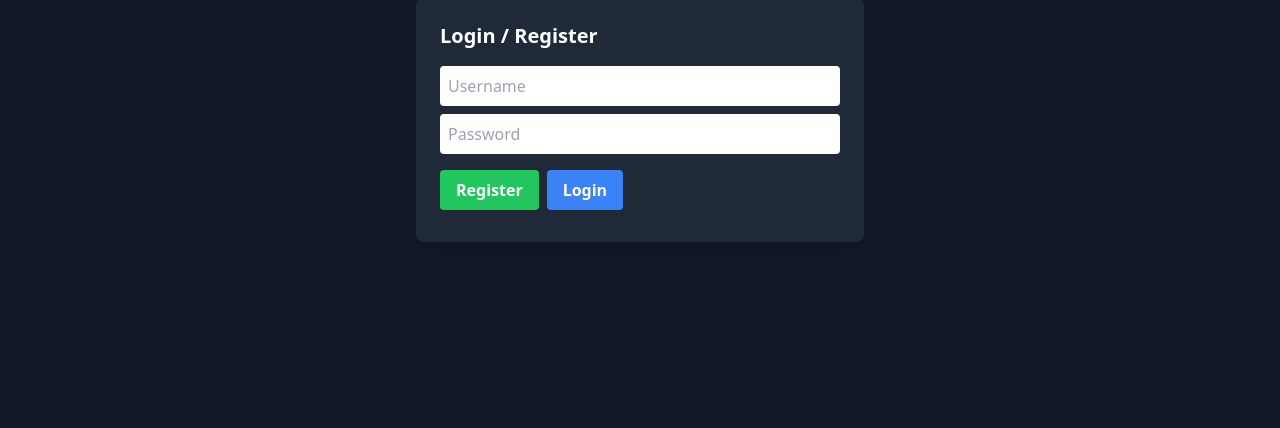
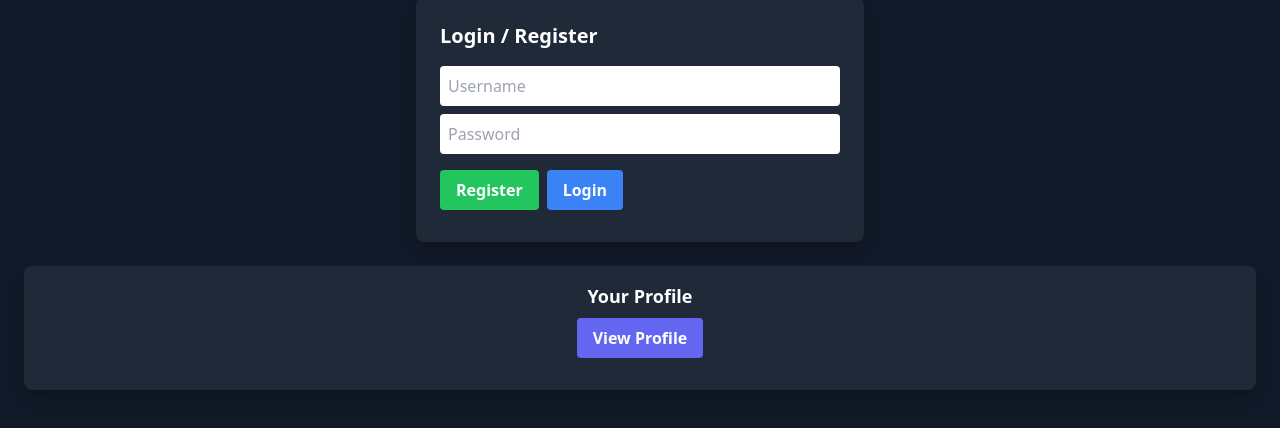
Before and after one commit to ayush-635/IntervarsityHackathon, a website: page src/front end/index.html in a window 1280 px wide. Shown: the part 90-518 px from the top of the page. Drawn offline with nearby package versions, Linux system fonts and the light colour scheme.

Commit message:
view profile added

```diff
--- a/src/front end/index.html
+++ b/src/front end/index.html
@@ -264,5 +264,35 @@ async function getUsername() {
   return data.username;
 }
 </script>
+<div class="bg-gray-800 p-4 rounded-lg shadow-lg w-full text-center mb-4">
+  <h2 class="text-lg font-bold mb-2">Your Profile</h2>
+  <button onclick="showProfile()" class="bg-indigo-500 hover:bg-indigo-600 px-4 py-2 rounded font-semibold mb-2">
+    View Profile
+  </button>
+  <div id="profile-info" class="text-left mt-2"></div>
+</div>
+<script>
+  async function showProfile() {
+    if (!token) {
+        alert("Please login first!");
+        return;
+    }
+
+    const res = await fetch("/me", {
+        headers: { "Authorization": "Bearer " + token }
+    });
+    const data = await res.json();
+
+    const profileDiv = document.getElementById("profile-info");
+    profileDiv.innerHTML = `
+        <p><strong>Username:</strong> ${data.username}</p>
+        <p><strong>XP:</strong> ${data.xp}</p>
+        <p><strong>Level:</strong> ${Math.floor(data.xp / 50) + 1}</p>
+        <p><strong>Streak:</strong> ${data.streak}</p>
+        <p><strong>Last Solved:</strong> ${data.lastSolved ? new Date(data.lastSolved).toLocaleString() : "Never"}</p>
+    `;
+}
+
+</script>
 </body>
 </html>
```
